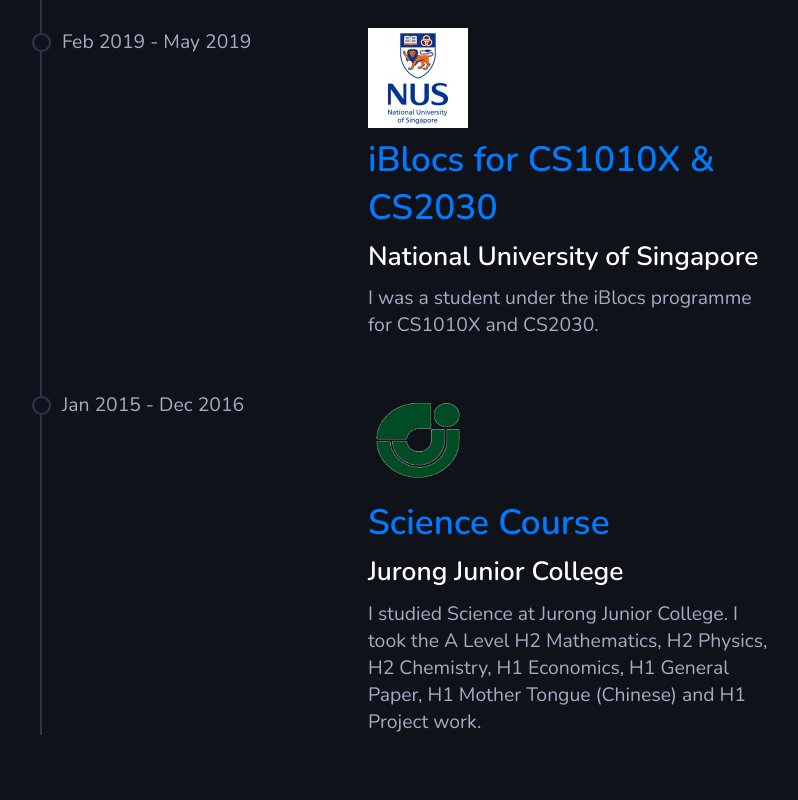
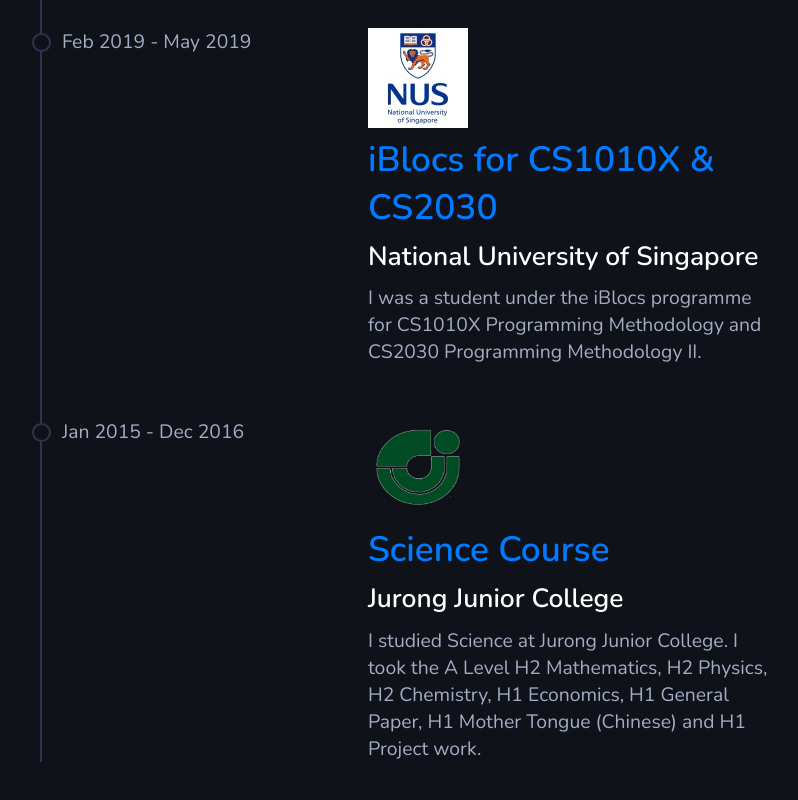
Before and after one commit to Jh123x/jh123x.github.io, a React (Create React App) app: page /resume in a window 1280 px wide. Shown: the part 6297-7097 px from the top of the page, without its empty margins (335-1133 px from the left). Built offline with nearby package versions, Linux system fonts and the light colour scheme.

Commit message:
fix: add better description for iblocs

```diff
--- a/src/data/schExperience.js
+++ b/src/data/schExperience.js
@@ -25,7 +25,7 @@
     logo: NUS_LOGO,
     title: "iBlocs for CS1010X & CS2030",
     subTitle: "National University of Singapore",
-    text: "I was a student under the iBlocs programme for CS1010X and CS2030.",
+    text: "I was a student under the iBlocs programme for CS1010X Programming Methodology and CS2030 Programming Methodology II.",
   },
   {
     year: "Jan 2015 - Dec 2016",
```
